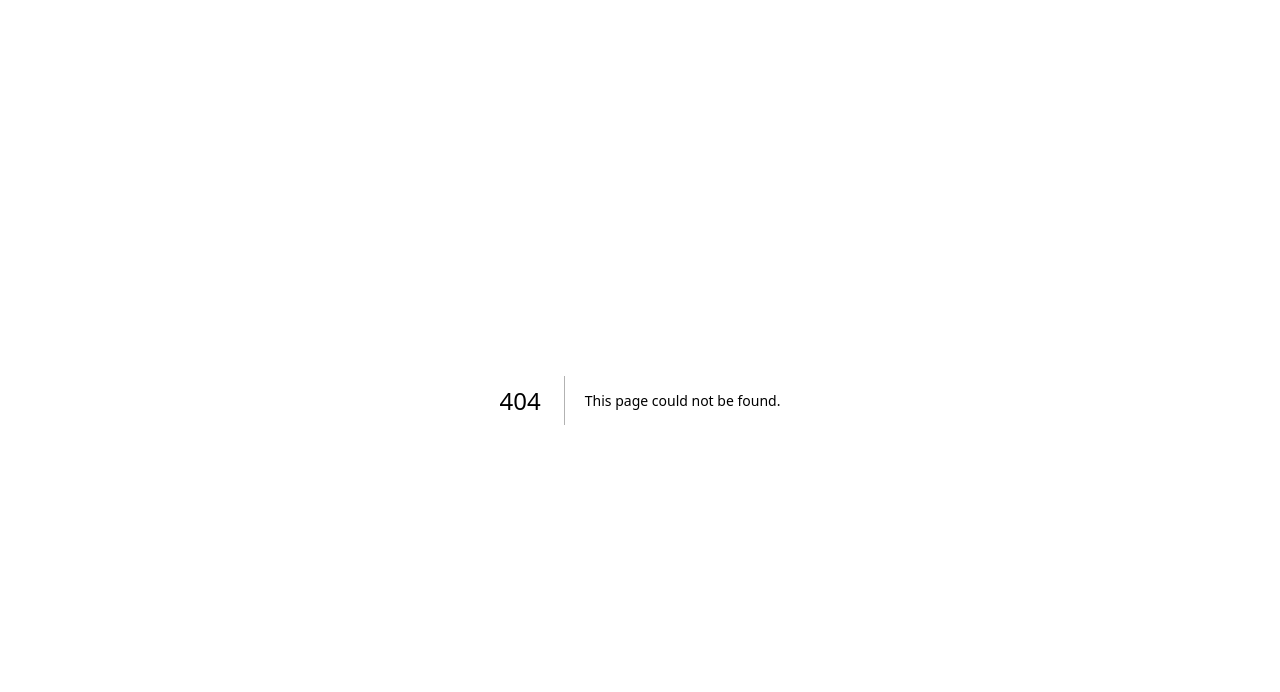
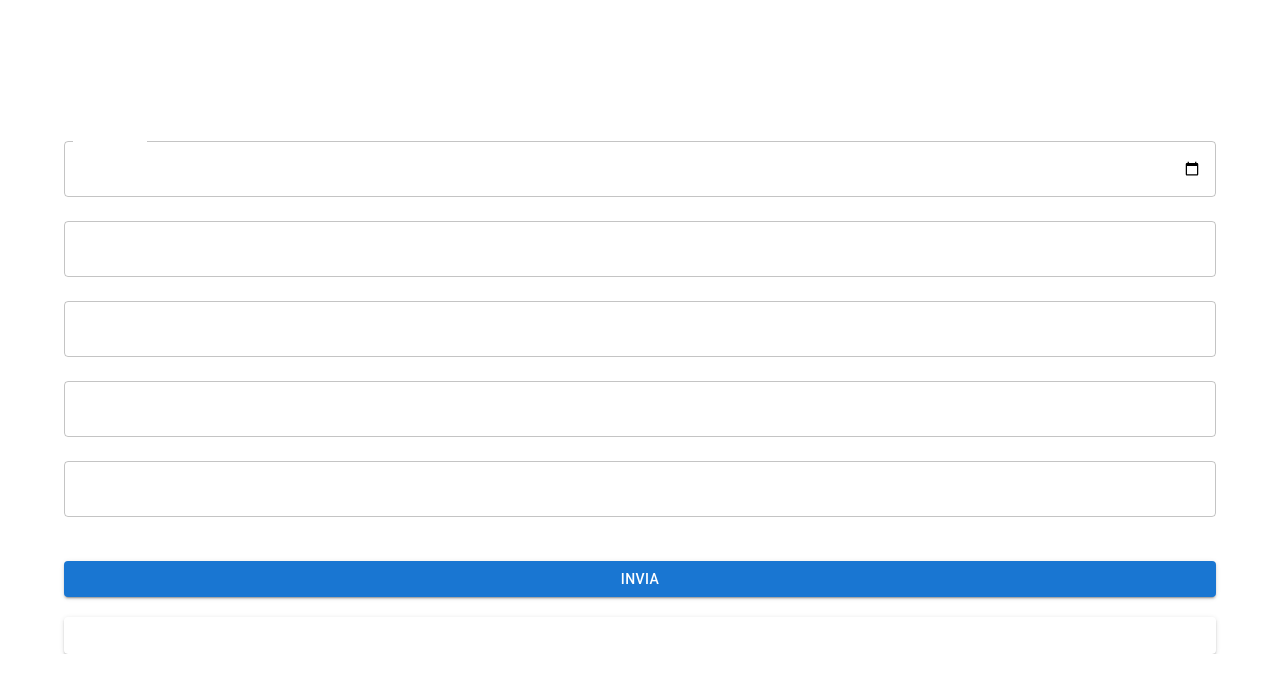
Before and after one commit to dottorbarbone/bewash, a Next.js app: page /newreservation in a window 1280 px wide. Before the commit this address had no page. Shown: the top 692 px of the page. Built offline with nearby package versions, Linux system fonts and the light colour scheme.

Commit message:
newreservation

```diff
--- a/components/ButtonsGroup.js
+++ b/components/ButtonsGroup.js
@@ -12,7 +12,7 @@ export default function ButtonGroup(){
     return(
         <Container sx={{display:"flex", marginTop:"50px"}}>
 
-                <Button variant="outlined">Add Reservation</Button> &emsp;
+                <Button variant="outlined" href="/newreservation">Add Reservation</Button> &emsp;
                 <Button variant="outlined">Add Money Movement</Button> &emsp;
                 <Button variant="outlined">Add Note</Button> &emsp;
                 <Button variant="outlined">Clients</Button> &emsp;
--- a/package.json
+++ b/package.json
@@ -16,7 +16,7 @@
     "@mui/material": "^6.1.6",
     "@mui/styled-engine-sc": "^6.1.6",
     "firebase": "^11.0.1",
-    "next": "15.0.2",
+    "next": "^15.0.3-canary.9",
     "react": "^18.3.1",
     "react-dom": "^18.3.1",
     "styled-components": "^6.1.13",
--- /dev/null
+++ b/pages/newreservation.js
@@ -0,0 +1,74 @@
+import React from "react";
+import { Container, TextField, Typography, Box, Button } from "@mui/material";
+
+export default function FormPage() {
+  return (
+    <Container style={{ marginTop: "50px", color: "white", borderRadius: "8px" }}>
+      <Typography variant="h3" gutterBottom style={{ color: "white" }}>
+        Inserisci i dettagli
+      </Typography>
+      <br />
+      <Box component="form" noValidate autoComplete="on" display="flex" flexDirection="column" gap={3}>
+        <TextField
+          label="Data e ora"
+          type="datetime-local"
+          InputLabelProps={{ shrink: true, style: { color: "white" } }}
+          InputProps={{ style: { color: "white", borderColor: "white" } }}
+          variant="outlined"
+          fullWidth
+          required
+        />
+        <TextField
+          label="Macchina"
+          InputLabelProps={{ style: { color: "white" } }}
+          InputProps={{ style: { color: "white", borderColor: "white" } }}
+          variant="outlined"
+          fullWidth
+
+        />
+        <TextField
+          label="Proprietario"
+          InputLabelProps={{ style: { color: "white" } }}
+          InputProps={{ style: { color: "white", borderColor: "white" } }}
+          variant="outlined"
+          fullWidth
+          required
+        />
+        <TextField
+          label="Tempo di impiego (ore)"
+          type="number"
+          InputLabelProps={{ style: { color: "white" } }}
+          InputProps={{ style: { color: "white", borderColor: "white" } }}
+          variant="outlined"
+          fullWidth
+        />
+        <TextField
+          label="Prezzo (€)"
+          type="number"
+          InputLabelProps={{ style: { color: "white" } }}
+          InputProps={{ style: { color: "white", borderColor: "white" } }}
+          variant="outlined"
+          fullWidth
+          required
+        />
+        <Button
+          type="submit"
+          variant="contained"
+          color="primary"
+          style={{ marginTop: "20px" }}
+        >
+          Invia
+        </Button>
+      </Box>
+      <Button
+          href="/"
+          variant="contained"
+          fullWidth
+          color=""
+          style={{ marginTop: "20px" }}
+        >
+          Annulla
+        </Button>
+    </Container>
+  );
+}
```
Also changed, not shown: firebaseConfig.js (deleted, +0 -21 lines), pages/auth.js (deleted, +0 -27 lines), pages/index.js (+1 -34 lines), 1 other file (tests, documents, lock files or other folders).
